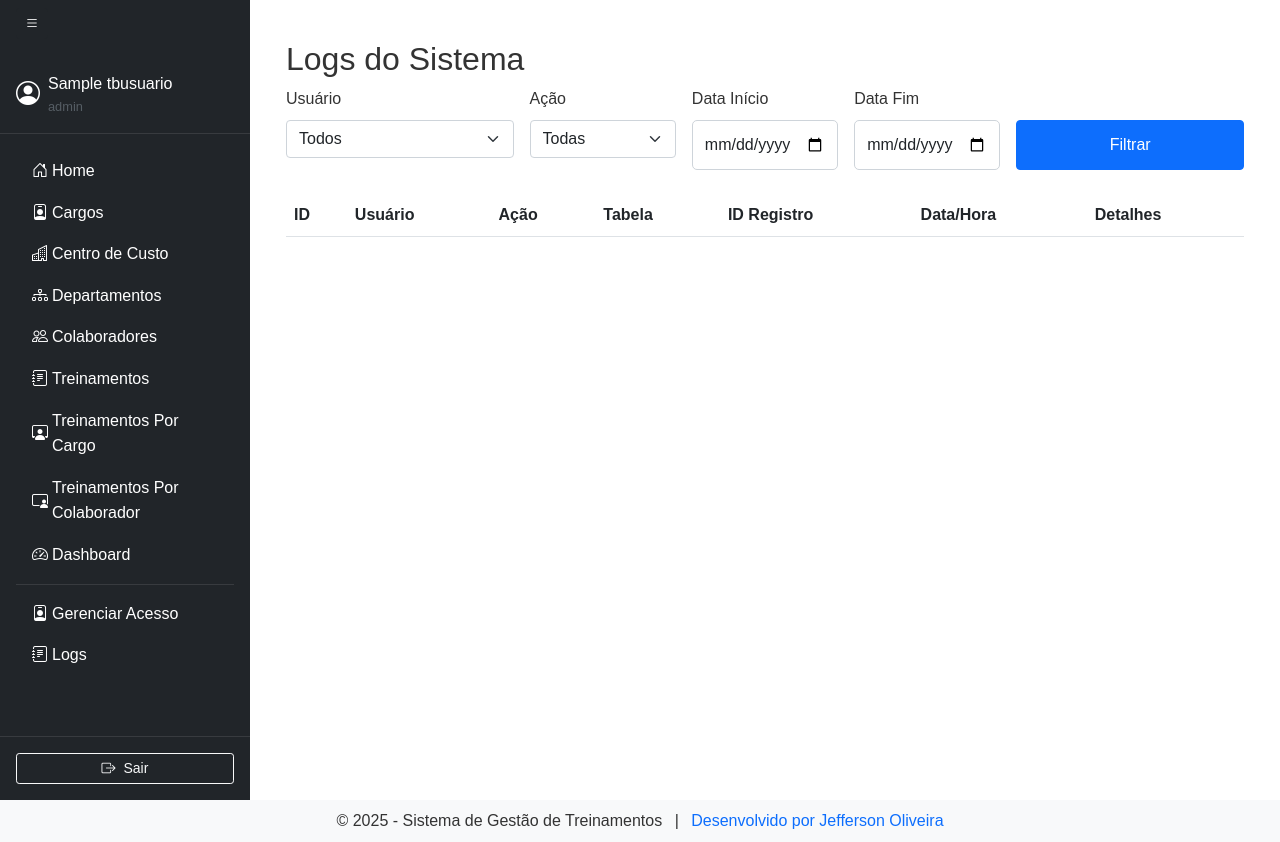
After one commit to eujeffoliveira/SisGestaoTreinamentos, a Flask app: page /logs/logs in a window 1280 px wide. The commit adds this page. Run offline with Flask 3, Linux system fonts and the light colour scheme; a user stored in the database is signed in; tables that the repository leaves empty hold one stand-in row (values such as "Sample post"); lists and menus that the app fills with data are empty; some libraries are stand-ins or nearby versions.

Commit message:
Criação da tela de logs.

```diff
--- a/app/logs/routes.py
+++ b/app/logs/routes.py
@@ -1,19 +1,119 @@
+from flask import render_template, request, jsonify
+from flask_login import login_required
+from app.extensions import db
 from app.logs import bp
 from app.logs.models import Log
-from app.extensions import db
+from app.autenticacao.models import User
+from datetime import datetime
 import json
+
+@bp.route('/logs', methods=['GET'])
+@login_required
+def listar_logs():
+    """
+    Exibe a página de logs com filtros opcionais.
+    Permite filtrar por usuário, ação realizada, e intervalo de datas.
+    """
+
+    # Obtendo parâmetros de filtragem da requisição
+    usuario_id = request.args.get('usuario_id')
+    acao = request.args.get('acao')
+    data_inicio = request.args.get('data_inicio')
+    data_fim = request.args.get('data_fim')
+
+    # Construindo a query base
+    query = Log.query
+
+    # Aplicando filtros conforme os parâmetros fornecidos
+    if usuario_id:
+        query = query.filter(Log.ID_USUARIO == usuario_id)
+    if acao:
+        query = query.filter(Log.ACAO == acao)
+
+    # Tratamento e conversão das datas
+    formato_data = "%Y-%m-%d"  # Define o formato esperado para as datas
+    try:
+        if data_inicio:
+            data_inicio = datetime.strptime(data_inicio, formato_data)
+            query = query.filter(Log.DATA_HORA >= data_inicio)
+        if data_fim:
+            data_fim = datetime.strptime(data_fim, formato_data)
+            query = query.filter(Log.DATA_HORA <= data_fim)
+    except ValueError:
+        return jsonify({"erro": "Formato de data inválido. Use AAAA-MM-DD."}), 400
+
+    # Obtém os logs filtrados, ordenados pela data mais recente primeiro
+    logs = query.order_by(Log.DATA_HORA.desc()).all()
+    usuarios = User.query.all()  # Obtém a lista de usuários para exibição no filtro
+
+    return render_template('logs/index.html', logs=logs, usuarios=usuarios)
+
+
+@bp.route('/detalhes/<int:id>', methods=['GET'])
+@login_required
+def detalhes_log(id):
+    """
+    Retorna os detalhes do log no formato JSON para exibição no modal.
+    """
+
+    log = Log.query.get_or_404(id)  # Busca o log pelo ID ou retorna erro 404 se não encontrado
+
+    # Converte JSON armazenado como string para um dicionário python
+    dados_anteriores = log.DADOS_ANTERIORES
+    dados_novos = log.DADOS_NOVOS
+
+    try:
+        dados_anteriores = json.loads(log.DADOS_ANTERIORES) if log.DADOS_ANTERIORES else {}
+    except json.JSONDecodeError:
+        pass  # Mantém como está caso não seja um JSON válido
+
+    try:
+        dados_novos = json.loads(log.DADOS_NOVOS) if log.DADOS_NOVOS else {}
+    except json.JSONDecodeError:
+        pass  # Mantém como está caso não seja um JSON válido
+
+    dados = {
+        "ID_LOG": log.ID_LOG,
+        "USUARIO": log.usuario.NOME_USUARIO,
+        "ACAO": log.ACAO,
+        "TABELA": log.TABELA,
+        "ID_REGISTRO": log.ID_REGISTRO,
+        "DADOS_ANTERIORES": json.dumps(dados_anteriores, indent=4, ensure_ascii=False),  # Enviar como JSON formatado
+        "DADOS_NOVOS": json.dumps(dados_novos, indent=4, ensure_ascii=False),
+        "DATA_HORA": log.DATA_HORA.strftime('%d/%m/%Y %H:%M:%S')
+    }
+
+    return jsonify(dados)
+
 
 def registrar_log(usuario_id, acao, tabela, id_registro, dados_anteriores=None, dados_novos=None):
     """
     Registra uma ação no log do sistema.
+
+    Parâmetros:
+        usuario_id (int): ID do usuário que realizou a ação.
+        acao (str): Tipo da ação realizada (INSERT, UPDATE, DELETE).
+        tabela (str): Nome da tabela onde a ação ocorreu.
+        id_registro (int): ID do registro afetado.
+        dados_anteriores (dict, opcional): Estado anterior dos dados, se aplicável.
+        dados_novos (dict, opcional): Estado atual dos dados, se aplicável.
     """
-    log = Log(
+
+    # Converte os dados anteriores e novos para JSON se não forem nulos
+    dados_anteriores_json = json.dumps(dados_anteriores, ensure_ascii=False) if dados_anteriores else None
+    dados_novos_json = json.dumps(dados_novos, ensure_ascii=False) if dados_novos else None
+
+    # Cria o objeto de log
+    novo_log = Log(
         ID_USUARIO=usuario_id,
         ACAO=acao,
         TABELA=tabela,
         ID_REGISTRO=id_registro,
-        DADOS_ANTERIORES=json.dumps(dados_anteriores) if dados_anteriores else None,
-        DADOS_NOVOS=json.dumps(dados_novos) if dados_novos else None
+        DADOS_ANTERIORES=dados_anteriores_json,
+        DADOS_NOVOS=dados_novos_json,
+        DATA_HORA=datetime.utcnow()
     )
-    db.session.add(log)
+
+    # Adiciona e persiste o log no banco de dados
+    db.session.add(novo_log)
     db.session.commit()
--- a/documentacao/requirements.txt
+++ b/documentacao/requirements.txt
@@ -1,11 +1,10 @@
 flask
 pyodbc
 flask_sqlalchemy
-flask-migrate
 python-dotenv
 plotly
 pandas
 flask-login
 flask-bcrypt
 wfastcgi
-pyodbc
+os-sys
--- a/static/js/main.js
+++ b/static/js/main.js
@@ -667,3 +667,27 @@ document.addEventListener('DOMContentLoaded', function () {
         });
     }
 });
+
+/***************************************************************
+ *                     DETALHES DE LOGS
+ ***************************************************************/
+
+function mostrarDetalhes(id) {
+    fetch(`/logs/detalhes/${id}`)
+        .then(response => response.json())
+        .then(data => {
+            let detalhes = `
+                <p><strong>ID:</strong> ${data.ID_LOG}</p>
+                <p><strong>Usuário:</strong> ${data.USUARIO}</p>
+                <p><strong>Ação:</strong> ${data.ACAO}</p>
+                <p><strong>Tabela:</strong> ${data.TABELA}</p>
+                <p><strong>ID do Registro:</strong> ${data.ID_REGISTRO}</p>
+                <p><strong>Data/Hora:</strong> ${data.DATA_HORA}</p>
+                <p><strong>Dados Anteriores:</strong> <pre>${data.DADOS_ANTERIORES || 'N/A'}</pre></p>
+                <p><strong>Dados Novos:</strong> <pre>${data.DADOS_NOVOS || 'N/A'}</pre></p>
+            `;
+            document.getElementById("detalhesLogContent").innerHTML = detalhes;
+            new bootstrap.Modal(document.getElementById("detalhesLogModal")).show();
+        })
+        .catch(error => console.error("Erro ao buscar detalhes do log:", error));
+}
--- a/templates/_Layout.html
+++ b/templates/_Layout.html
@@ -42,54 +42,63 @@
                     <!-- Menu Principal -->
                     <div class="flex-grow-1 px-3">
                         <ul class="nav flex-column" id="menu">
+                            <!-- link para a página inicial do sistema -->
                             <li class="nav-item">
                                 <a href="{{ url_for('home') }}" class="nav-link text-white">
                                     <i class="bi bi-house-door"></i>
                                     <span class="ms-1 d-sm-inline">Home</span>
                                 </a>
                             </li>
+                            <!-- link para a página de cargos -->
                             <li class="nav-item">
                                 <a href="{{ url_for('cargo.listar_cargos') }}" class="nav-link text-white">
                                     <i class="bi bi-person-badge"></i>
                                     <span class="ms-1 d-sm-inline">Cargos</span>
                                 </a>
                             </li>
+                            <!-- link para a página de centro de custo -->
                             <li class="nav-item">
                                 <a href="/centrodecusto" class="nav-link text-white">
                                     <i class="bi bi-building"></i>
                                     <span class="ms-1 d-sm-inline">Centro de Custo</span>
                                 </a>
                             </li>
+                            <!-- link para a página de departamentos -->
                             <li class="nav-item">
                                 <a href="/departamentos" class="nav-link text-white">
                                     <i class="bi bi-diagram-3"></i>
                                     <span class="ms-1 d-sm-inline">Departamentos</span>
                                 </a>
                             </li>
+                            <!-- link para a página de colaboradores -->
                             <li class="nav-item">
                                 <a href="/colaboradores" class="nav-link text-white">
                                     <i class="bi bi-people"></i>
                                     <span class="ms-1 d-sm-inline">Colaboradores</span>
                                 </a>
                             </li>
+                            <!-- link para a página de treinamentos -->
                             <li class="nav-item">
                                 <a href="/treinamentos" class="nav-link text-white">
                                     <i class="bi bi-journal-text"></i>
                                     <span class="ms-1 d-sm-inline">Treinamentos</span>
                                 </a>
                             </li>
+                            <!-- link para a página de treinamentos por cargo -->
                             <li class="nav-item">
                                 <a href="/treina_cargo" class="nav-link text-white">
                                     <i class="bi bi-person-workspace"></i>
                                     <span class="ms-1 d-sm-inline">Treinamentos Por Cargo</span>
                                 </a>
                             </li>
+                            <!-- link para a página de treinamentos por colaborador -->
                             <li class="nav-item">
                                 <a href="/treina_colaborador" class="nav-link text-white">
                                     <i class="bi bi-person-video3"></i>
                                     <span class="ms-1 d-sm-inline">Treinamentos Por Colaborador</span>
                                 </a>
                             </li>
+                            <!-- link para o dashboard -->
                             <li class="nav-item">
                                 <a href="/dashboard" class="nav-link text-white">
                                     <i class="bi bi-speedometer2"></i>
@@ -97,10 +106,18 @@
                                 </a>
                             <li class="nav-item menu-separator"></li>
                             </li>
+                            <!-- link para a página de usuários -->
                             <li class="nav-item">
                                 <a href="{{ url_for('auth.gerenciar_acesso') }}" class="nav-link text-white">
                                     <i class="bi bi-person-badge"></i>
                                     <span class="ms-1 d-sm-inline">Gerenciar Acesso</span>
+                                </a>
+                            </li>
+                            <!-- link para a página de logs -->
+                            <li class="nav-item">
+                                <a href="{{ url_for('logs.listar_logs') }}" class="nav-link text-white">
+                                    <i class="bi bi-journal-text"></i>
+                                    <span class="ms-1 d-sm-inline">Logs</span>
                                 </a>
                             </li>
                         </ul>
--- /dev/null
+++ b/templates/logs/index.html
@@ -0,0 +1,90 @@
+{% extends "_Layout.html" %}
+
+{% block content %}
+<div class="container">
+    <h2 class="mt-4">Logs do Sistema</h2>
+
+    <!-- Filtros -->
+    <form method="GET" class="row g-3">
+        <div class="col-md-3">
+            <label for="usuario" class="form-label">Usuário</label>
+            <select name="usuario_id" class="form-select">
+                <option value="">Todos</option>
+                {% for usuario in usuarios %}
+                <option value="{{ usuario.ID_USUARIO }}">{{ usuario.NOME_USUARIO }}</option>
+                {% endfor %}
+            </select>
+        </div>
+
+        <div class="col-md-2">
+            <label for="acao" class="form-label">Ação</label>
+            <select name="acao" class="form-select">
+                <option value="">Todas</option>
+                <option value="INSERT">INSERT</option>
+                <option value="UPDATE">UPDATE</option>
+                <option value="DELETE">DELETE</option>
+            </select>
+        </div>
+
+        <div class="col-md-2">
+            <label for="data_inicio" class="form-label">Data Início</label>
+            <input type="date" name="data_inicio" class="form-control">
+        </div>
+
+        <div class="col-md-2">
+            <label for="data_fim" class="form-label">Data Fim</label>
+            <input type="date" name="data_fim" class="form-control">
+        </div>
+
+        <div class="col-md-3 d-flex align-items-end">
+            <button type="submit" class="btn btn-primary w-100">Filtrar</button>
+        </div>
+    </form>
+
+    <!-- Tabela de Logs -->
+    <table class="table table-striped mt-4">
+        <thead>
+            <tr>
+                <th>ID</th>
+                <th>Usuário</th>
+                <th>Ação</th>
+                <th>Tabela</th>
+                <th>ID Registro</th>
+                <th>Data/Hora</th>
+                <th>Detalhes</th>
+            </tr>
+        </thead>
+        <tbody>
+            {% for log in logs %}
+            <tr>
+                <td>{{ log.ID_LOG }}</td>
+                <td>{{ log.usuario.NOME_USUARIO }}</td>
+                <td>{{ log.ACAO }}</td>
+                <td>{{ log.TABELA }}</td>
+                <td>{{ log.ID_REGISTRO }}</td>
+                <td>{{ log.DATA_HORA.strftime('%d/%m/%Y %H:%M:%S') }}</td>
+                <td>
+                    <button class="btn btn-sm btn-info" onclick="mostrarDetalhes('{{ log.ID_LOG }}')">Ver</button>
+                </td>
+            </tr>
+            {% endfor %}
+        </tbody>
+    </table>
+</div>
+
+<!-- Modal para Detalhes do Log -->
+<div class="modal fade" id="detalhesLogModal" tabindex="-1">
+    <div class="modal-dialog modal-lg">
+        <div class="modal-content">
+            <div class="modal-header">
+                <h5 class="modal-title">Detalhes do Log</h5>
+                <button type="button" class="btn-close" data-bs-dismiss="modal"></button>
+            </div>
+            <div class="modal-body" id="detalhesLogContent">
+                <!-- Conteúdo será preenchido pelo JavaScript -->
+            </div>
+        </div>
+    </div>
+</div>
+
+{% endblock %}
```
Also changed, not shown: documentacao/utilitarios/testSQLAlchemy.py (added, +10 -0 lines), documentacao/utilitarios/testeConexaoBD.py (added, +33 -0 lines), 1 other file.
